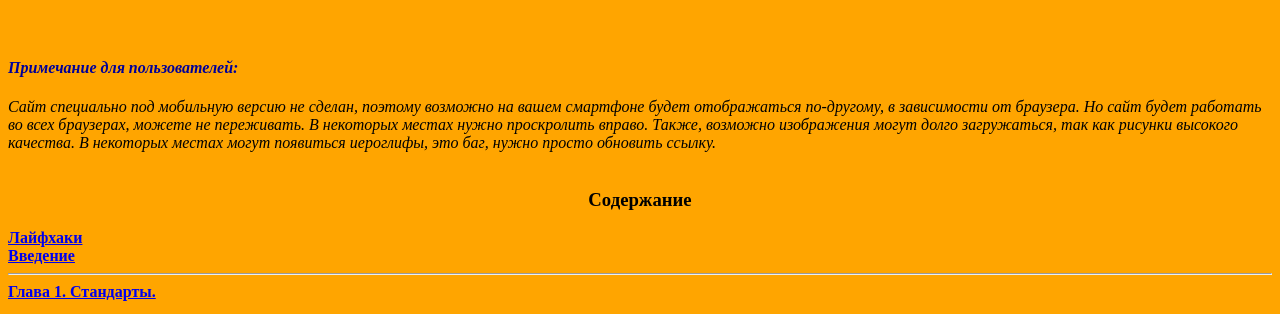
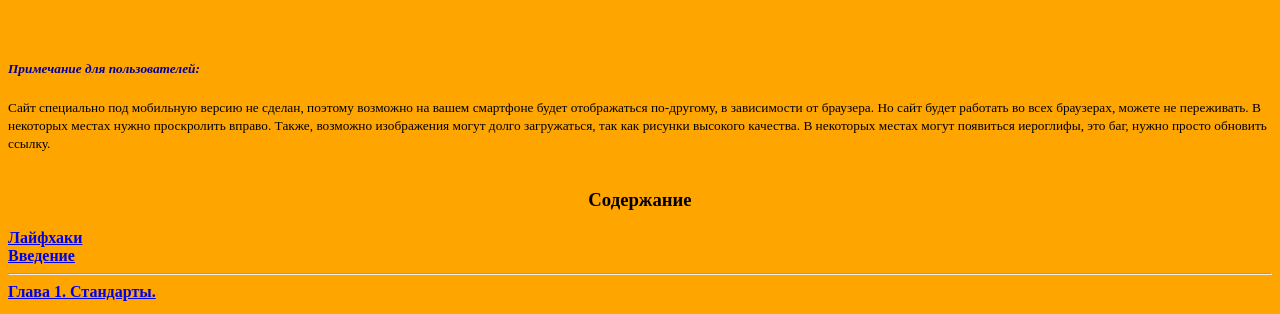
Before and after one commit to kaidaraidos/kaidaraidos.github.io, a plain HTML site: page standart/index.html in a window 1280 px wide. Shown: the part 432-746 px from the top of the page. Drawn offline with Linux system fonts and the light colour scheme.

Commit message:
small
header

```diff
--- a/standart/index.html
+++ b/standart/index.html
@@ -29,11 +29,11 @@
         <img src="./orbitaugul.jpg" alt="ТП Орбита" width="200" height="200" title="Наши павильоны: Орбита и Таугуль">
         <h1 align="center"><strong>Курс начинающих специалистов</strong></h1>
         <br>
-        <h4><em><font color="#000099">Примечание для пользователей:</font></em></h4>
-    <i>Сайт специально под мобильную версию не сделан, поэтому возможно на вашем смартфоне будет отображаться по-другому, в зависимости от браузера. Но сайт будет работать во всех браузерах,
+        <h4><em><small><font color="#000099">Примечание для пользователей:</font></small></em></h4>
+    <small>Сайт специально под мобильную версию не сделан, поэтому возможно на вашем смартфоне будет отображаться по-другому, в зависимости от браузера. Но сайт будет работать во всех браузерах,
         можете не переживать. В некоторых местах нужно проскролить вправо. Также, возможно изображения могут долго загружаться, так как рисунки высокого качества.
         В некоторых местах могут появиться иероглифы, это баг, нужно просто обновить ссылку.
-    </i><br><br>
+    </small><br><br>
         <h3 align="center"><b>Содержание</b></h3>
             <a href="#stocks"><b>Лайфхаки</b></a><br/>
             <a href="#introduction"><b align="left">Введение</b></a>
```
